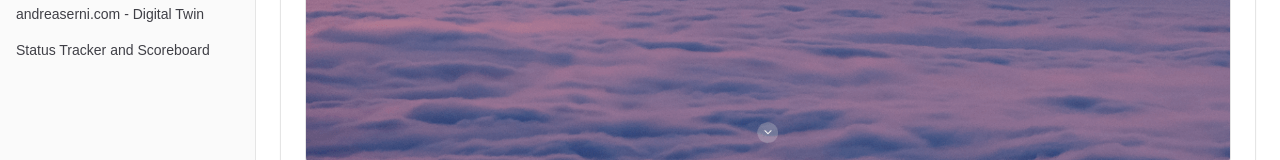
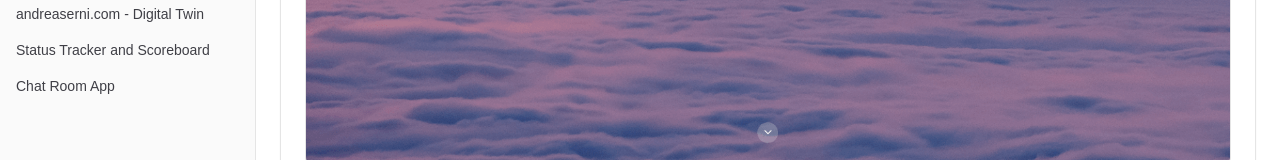
Before and after one commit to ajerni/andiernitech, a Next.js app: page / in a window 1280 px wide. Shown: the part 479-639 px from the top of the page. Built offline with nearby package versions, Linux system fonts and the light colour scheme.

Commit message:
chatrooms app added

```diff
--- a/src/app/page.tsx
+++ b/src/app/page.tsx
@@ -128,6 +128,14 @@ const projects = [
     preview: "/screenshots/actixsc.jpg",
     link: "https://statustracker.ernilabs.com",
     github: "https://github.com/ajerni/actix-psql-template",
+  },
+  {
+    id: 13,
+    name: "Chat Room App",
+    description: "Chatroom using Socket.io",
+    preview: "/screenshots/chatpic.jpg",
+    link: "https://chat.andierni.ch",
+    github: "https://github.com/ajerni/chat",
   },
 ];
 
```
Also changed, not shown: public/screenshots/chatpic.jpg (added).
